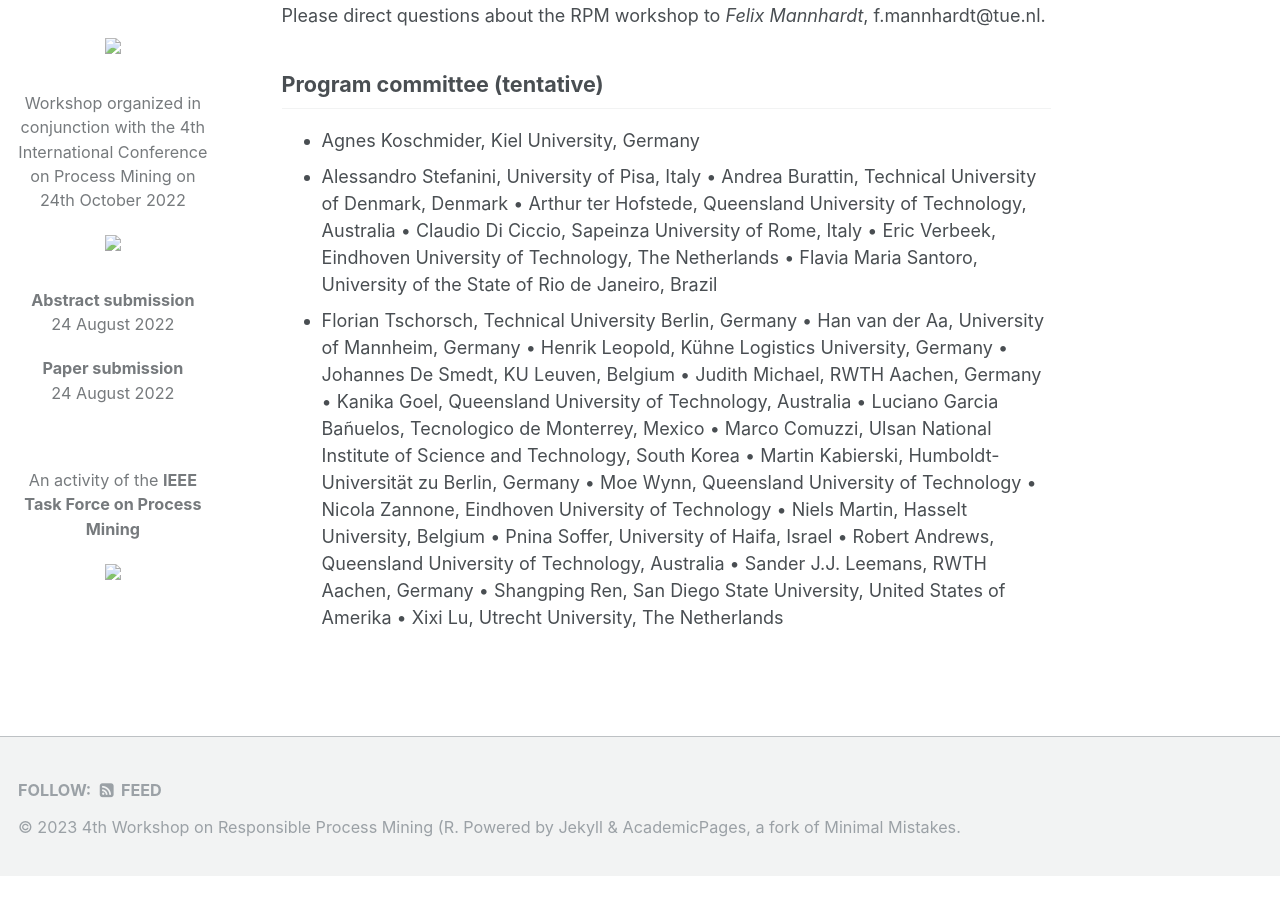
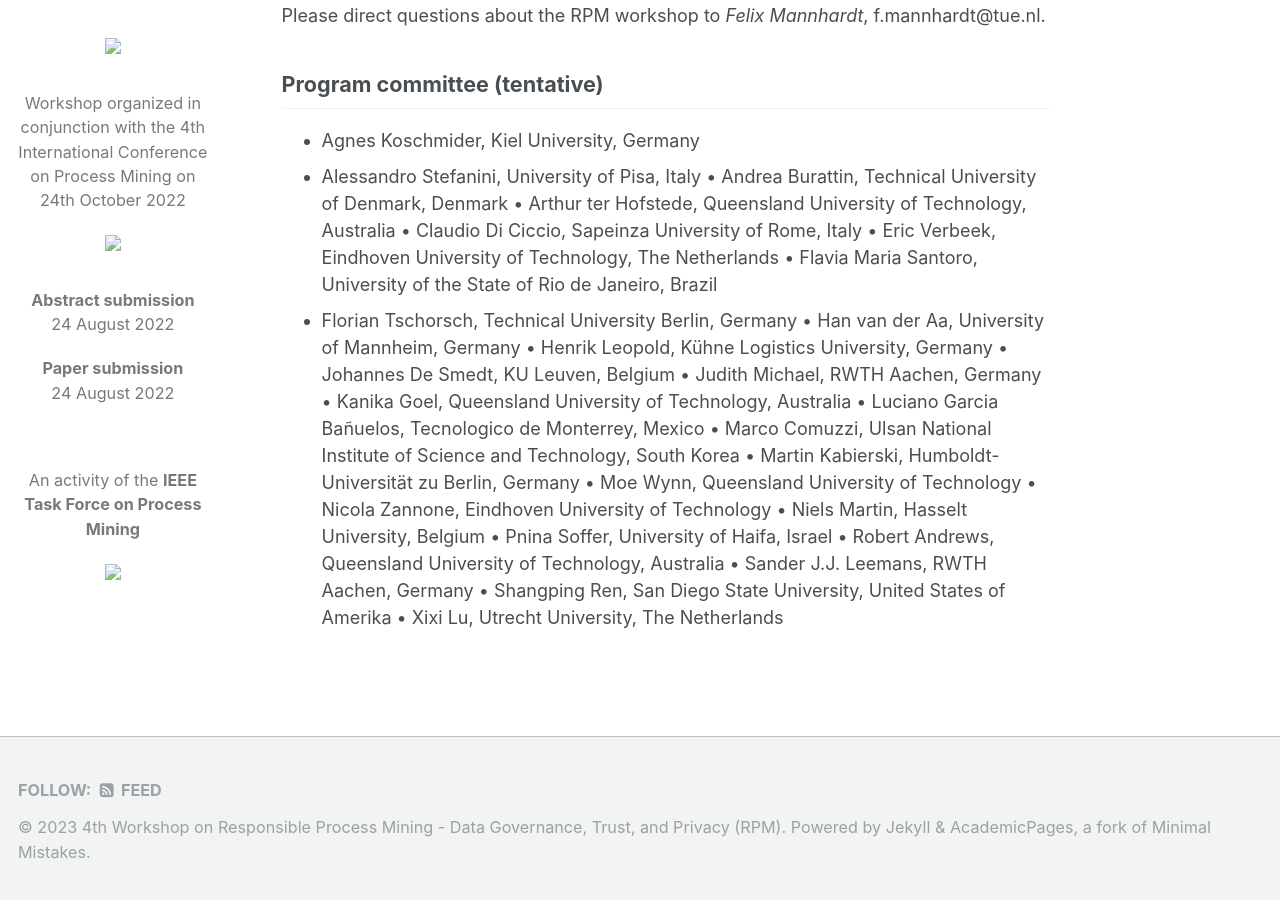
Before and after one commit to rpm-workshop/2023, a Jekyll site: the page built from _pages/about.md, in a window 1280 px wide and 900 px high, scrolled down 3724 px. Built offline with Jekyll 4.4.1, drawn with Linux system fonts in a browser that asks for light colours; before the commit the page ends 4600 px from its top, so only the background shows below that; some of the changed text lies outside the part shown.

Commit message:
Update _config.yml

```diff
--- a/_config.yml
+++ b/_config.yml
@@ -7,9 +7,9 @@
 
 # Site Settings
 locale                   : "en-US"
-title                    : "4th Workshop on Responsible Process Mining (RPM)"
+title                    : "4th Workshop on Responsible Process Mining - Data Governance, Trust, and Privacy (RPM)"
 title_separator          : "-"
-name                     : &name "4th Workshop on Responsible Process Mining (R"
+name                     : &name "4th Workshop on Responsible Process Mining - Data Governance, Trust, and Privacy (RPM)"
 description              : &description "Workshop organized in conjunction with the 5th International Conference on Process Mining: ICPM 2023 in Rome, Italy"
 url                      : https://rpm-workshop.github.io # the base hostname & protocol for your site e.g. "https://mmistakes.github.io"
 baseurl                  : "/2023" # the subpath of your site, e.g. "/blog"
```
